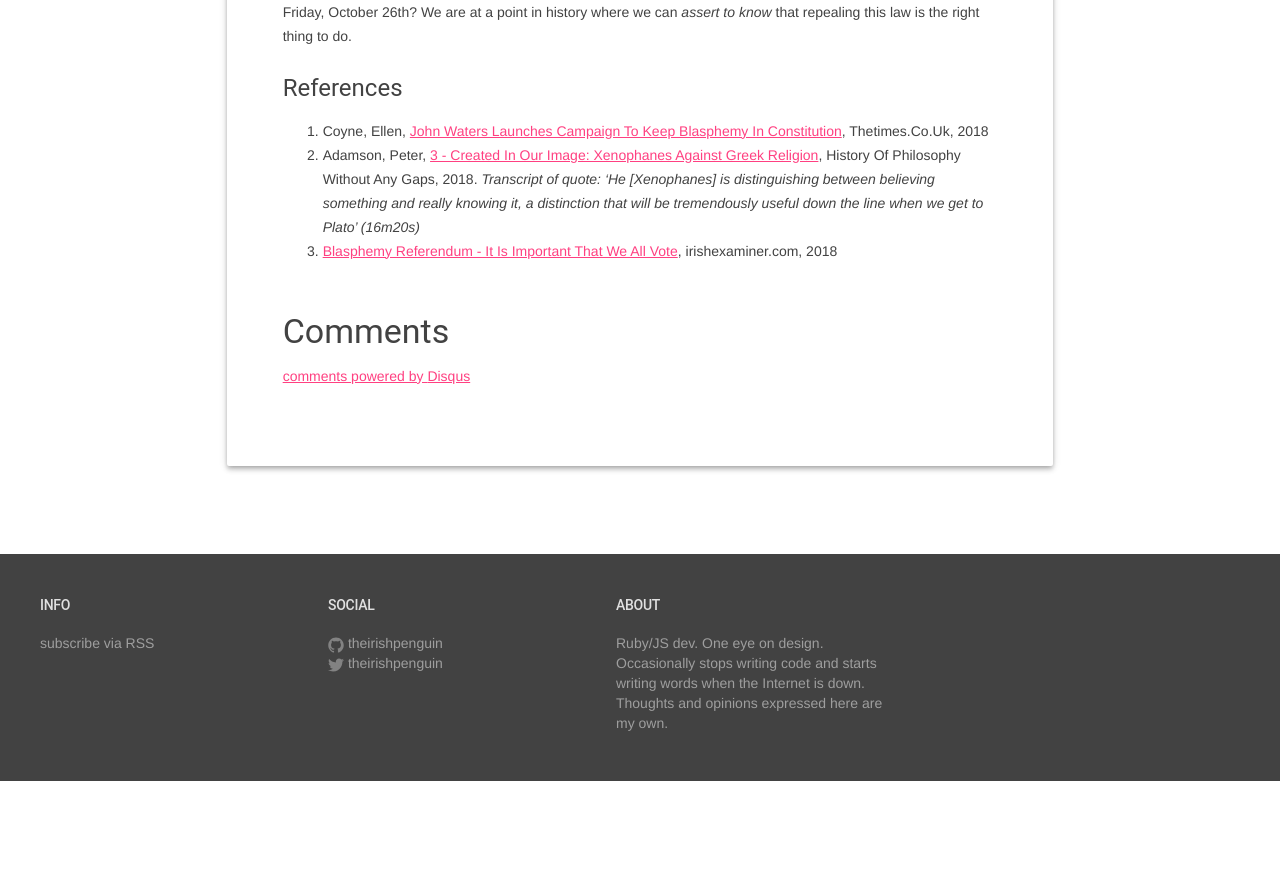
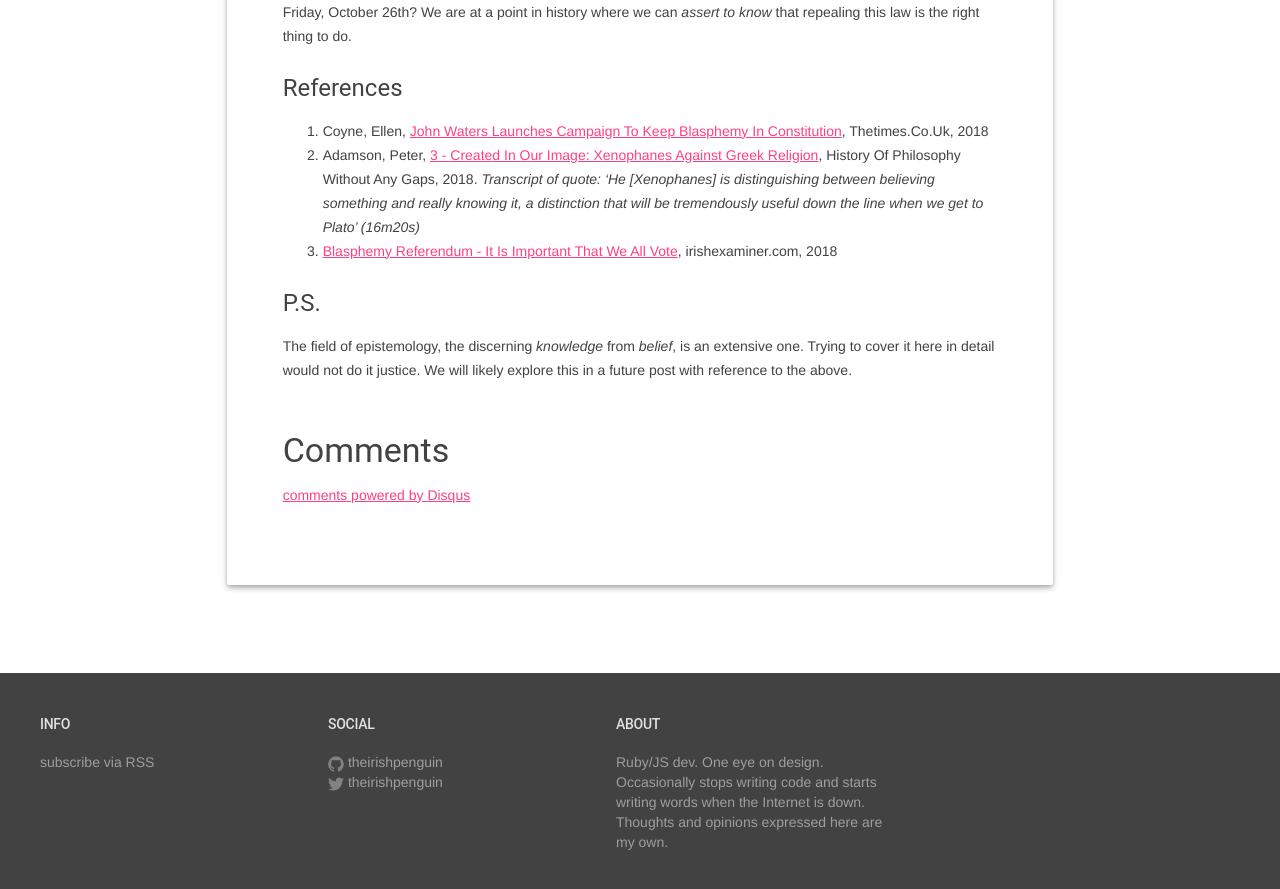
Before and after one commit to theirishpenguin/theirishpenguin.github.io, a Jekyll site: the page built from _posts/2018-10-14-why-religion-as-a-belief-may-not-hold-water.markdown, in a window 1280 px wide and 900 px high, scrolled down 1619 px. Shown: the top 889 px of the window. Built offline with Jekyll 4.4.1, drawn with Linux system fonts in a browser that asks for light colours; nearby versions of some CDN libraries; comment, search, counter and statistics services are not loaded; before the commit the page ends 2400 px from its top, so only the background shows below that.

Commit message:
Add epistomology P.S.

```diff
--- a/_posts/2018-10-14-why-religion-as-a-belief-may-not-hold-water.markdown
+++ b/_posts/2018-10-14-why-religion-as-a-belief-may-not-hold-water.markdown
@@ -98,3 +98,9 @@ Religion](https://historyofphilosophy.net/xenophanes), History Of Philosophy Wit
 believing something and really knowing it, a distinction that will be
 tremendously useful down the line when we get to Plato' (16m20s)*
 3. [Blasphemy Referendum - It Is Important That We All Vote](https://www.irishexaminer.com/breakingnews/views/ourview/blasphemy-referendum--it-is-important-that-we-all-vote-874981.html), irishexaminer.com, 2018
+
+#### P.S.
+
+The field of epistemology, the discerning *knowledge* from *belief*, is
+an extensive one. Trying to cover it here in detail would not do it justice.
+We will likely explore this in a future post with reference to the above.
--- a/public/2018/10/14/2018-10-14-why-religion-as-a-belief-may-not-hold-water.html
+++ b/public/2018/10/14/2018-10-14-why-religion-as-a-belief-may-not-hold-water.html
@@ -215,6 +215,12 @@ tremendously useful down the line when we get to Plato’ (16m20s)</em></li>
   <li><a href="https://www.irishexaminer.com/breakingnews/views/ourview/blasphemy-referendum--it-is-important-that-we-all-vote-874981.html">Blasphemy Referendum - It Is Important That We All Vote</a>, irishexaminer.com, 2018</li>
 </ol>
 
+<h4 id="ps">P.S.</h4>
+
+<p>The field of epistemology, the discerning <em>knowledge</em> from <em>belief</em>, is
+an extensive one. Trying to cover it here in detail would not do it justice.
+We will likely explore this in a future post with reference to the above.</p>
+
 </p>
       </article>
       <!-- Disqus comments -->
```
Also changed, not shown: public/feed.xml (+8 -2 lines).
